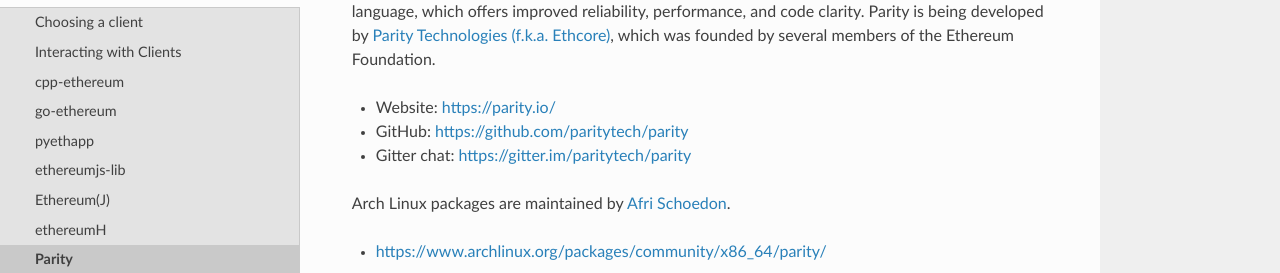
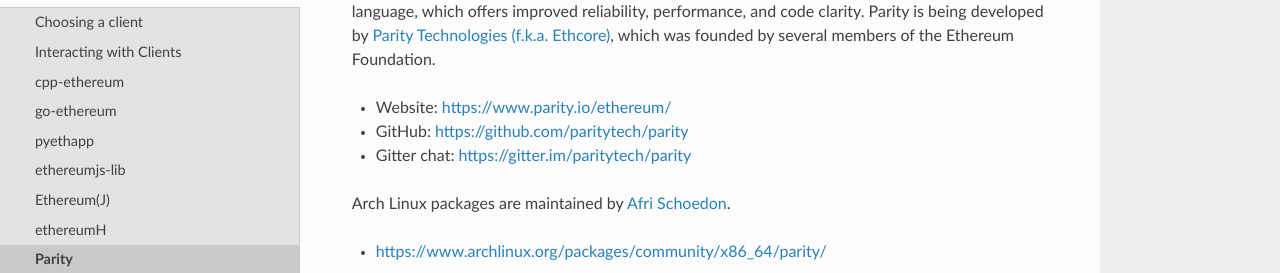
Before and after one commit to ethereum/homestead-guide, a Sphinx documentation site: the page built from source/ethereum-clients/parity/index.rst, in a window 1280 px wide. Shown: the part 184-457 px from the top of the page. Built offline with Sphinx 7.4.7 and the Read the Docs theme 2.0.0, drawn with Linux system fonts in a browser that asks for light colours; some of the changed lines change nothing that is shown.

Commit message:
Use link for parity's ethereum client

```diff
--- a/source/ethereum-clients/parity/index.rst
+++ b/source/ethereum-clients/parity/index.rst
@@ -6,7 +6,7 @@
 
 **Parity** claims to be the world's fastest and lightest Ethereum client. It is written in the Rust language, which offers improved reliability, performance, and code clarity. Parity is being developed by `Parity Technologies (f.k.a. Ethcore) <https://paritytech.io/>`_, which was founded by several members of the Ethereum Foundation.
 
-* Website: https://parity.io/
+* Website: https://www.parity.io/ethereum/
 * GitHub: https://github.com/paritytech/parity
 * Gitter chat: https://gitter.im/paritytech/parity
 
```
